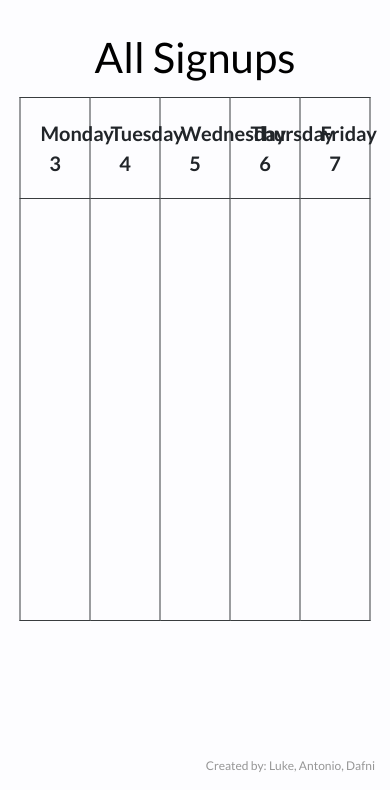
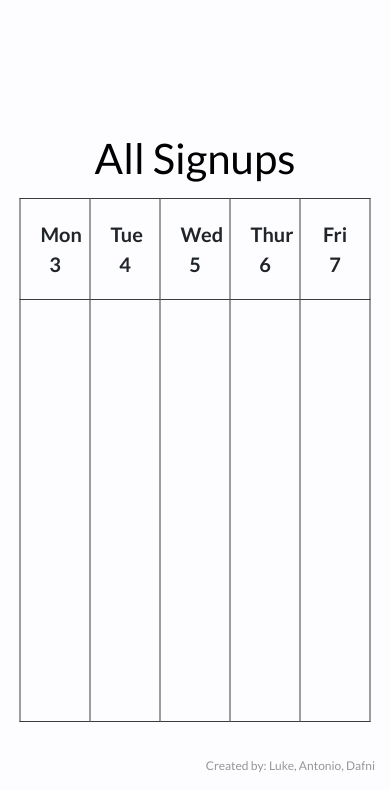
Before and after one commit to LukeRisacher/signup, a Django app: page /all_signups in a window 390 px wide. Shown: the part 54-844 px from the top of the page. Run offline with Django 4.2, Linux system fonts and the light colour scheme; data that the repository does not hold is empty.

Commit message:
General responsive improvements
Co-authored-by: Luke Risacher <LukeRisacher@users.noreply.github.com>
Co-authored-by: Dafni <dafnihrz@users.noreply.github.com>

```diff
--- a/archersignup/archersignup/settings.py
+++ b/archersignup/archersignup/settings.py
@@ -23,7 +23,7 @@
 SECRET_KEY = 'django-insecure-r52%$^u!ih2mbv*s_6-^#ayl3e#bls$(_&e1a7z!$99lk*+)0('
 
 # SECURITY WARNING: don't run with debug turned on in production!
-DEBUG = False
+DEBUG = True
 
 ALLOWED_HOSTS = ['127.0.0.1',
                  'localhost',
--- a/archersignup/scheduler/dayFormat.py
+++ b/archersignup/scheduler/dayFormat.py
@@ -1,20 +1,17 @@
 import datetime as dt
 
-
-today = dt.date(2022, 9, 18)
 def dateFinder():
     today = dt.datetime.now()
     today=(str(today.strftime('%Y-%U')))
     r = dt.datetime.strptime(str(today) + '-1', "%Y-%W-%w")
     rdate = dt.date(int(r.strftime('%Y')), int(r.strftime('%m')), int(r.strftime('%d')))
     daysOfWeek = {"mon":'', "tue":'', "wed":'', "thu":'', "fri":''}
-    daysOfWeek['mon'] = (rdate + dt.timedelta(days=0)).day
-    daysOfWeek['tue'] = (rdate + dt.timedelta(days=1)).day
-    daysOfWeek['wed'] = (rdate + dt.timedelta(days=2)).day
-    daysOfWeek['thu'] = (rdate + dt.timedelta(days=3)).day
-    daysOfWeek['fri'] = (rdate + dt.timedelta(days=4)).day
+    x = 0
+    for day in daysOfWeek:
+        daysOfWeek[day] = (rdate + dt.timedelta(days=x)).day
+        x += 1
+
     return(daysOfWeek)
-day = dt.date(2022, 9, 21)
 
 def get_day_value(day):
     dayValue = {'mon': '0', 'tue': '1', 'wed': '2', 'thu': '3', 'fri': '4', 'sat': '5', 'sun': '6',}
@@ -28,4 +25,3 @@
             if dayValue[i] == str(theday):
                 event_this_week = valueDay[str(theday)]
                 return (str(event_this_week))
-get_day_value(day)
--- a/archersignup/scheduler/templates/scheduler/all_signups.html
+++ b/archersignup/scheduler/templates/scheduler/all_signups.html
@@ -1,7 +1,7 @@
 {% extends 'scheduler/base.html' %}
 {% block title%} Calendar {% endblock %}
 {% block content %}
-
+<!---->
 <style>
     table, th, td {
       border:1px solid #393D3F;
@@ -43,16 +43,47 @@
     h1 {
         text-align: center;
     }
+    #small {
+        display: none;
+    }
+    #large {
+        display: inline;
+    }
+    @media only screen and (max-width: 900px) {
+        #large {
+            display: none;
+        }
+        #small {
+            display: inline;
+        }
+    }
+    @media only screen and (max-width: 690px) {
+        table {
+            bottom: 10vh;
+        }
+    }
 
+    @media only screen and (max-width: 600px) {
+        table {
+            bottom: 8vh;
+        }
+    }
+
+    @media only screen and (max-width: 555px) {
+        #small {
+            display: block;
+            margin-bottom: 0px;
+        }
+    }
 </style>
 <table style="table-layout: fixed; width: 90%;">
     <caption>All Signups</caption>
     <tr>
-        <th>Monday {{ WeeksDates.mon }}</th>
-        <th>Tuesday {{ WeeksDates.tue }}</th>
-        <th>Wednesday {{ WeeksDates.wed }}</th>
-        <th>Thursday {{ WeeksDates.thu }}</th>
-        <th>Friday {{ WeeksDates.fri }}</th>
+        <th><p id="large">Monday</p><p id="small">Mon</p> {{ WeeksDates.mon }}</th>
+        <th><p id="large">Tuesday</p><p id="small">Tue</p> {{ WeeksDates.tue }}</th>
+        <th><p id="large">Wednesday</p><p id="small">Wed</p> {{ WeeksDates.wed }}</th>
+        <th><p id="large">Thursday</p><p id="small">Thur</p> {{ WeeksDates.thu }}</th>
+        <th><p id="large">Friday</p><p id="small">Fri</p> {{ WeeksDates.fri }}</th>
 
     </tr>
     <tr>
--- a/archersignup/scheduler/templates/scheduler/base.html
+++ b/archersignup/scheduler/templates/scheduler/base.html
@@ -67,6 +67,13 @@
             font-size: 12px;
             color: #969696;
         }
+        @media only screen and (max-width: 900px) {
+            #msg {
+            width: 85%;
+            margin-left: 5%;
+            margin-right: 5%;
+            }
+        }
     </style>
     <title>{% block title%} {% endblock%}</title>
 </head>
--- a/archersignup/scheduler/views.py
+++ b/archersignup/scheduler/views.py
@@ -34,6 +34,10 @@
         if form.is_valid:
             x = 0
             for object in signup_list:
+                today = dt.date.today()
+                today_week = today.isocalendar().week
+                if object.Pick_Day.isocalendar().week < today_week:
+                    object.delete()
                 if request.POST['Pick_Day'] == str(object.Pick_Day) and request.POST['Pick_Time'] == str(object.Pick_Time):
                     x += 1
                 if x > 2:
@@ -42,6 +46,8 @@
             if x <= 2:
                 if dayweek == 5 or dayweek == 6 or (dayweek == 4 and request.POST.get('Pick_Time') == '9:30-10:00') or (dayweek == 0 and request.POST.get('Pick_Time') == '9:30-10:00'):
                     messages.warning(request, 'Archers period not available Friday-Monday')
+                elif dt.datetime.strptime(request.POST['Pick_Day'], "%Y-%m-%d").isocalendar().week < today_week:
+                    messages.warning(request, 'Cannot signup for previous weeks')
                 else:
                     form.save()
                     return redirect(all_signups)
```
Also changed, not shown: archersignup/scheduler/templates/scheduler/signup.html (+16 -1 lines).
